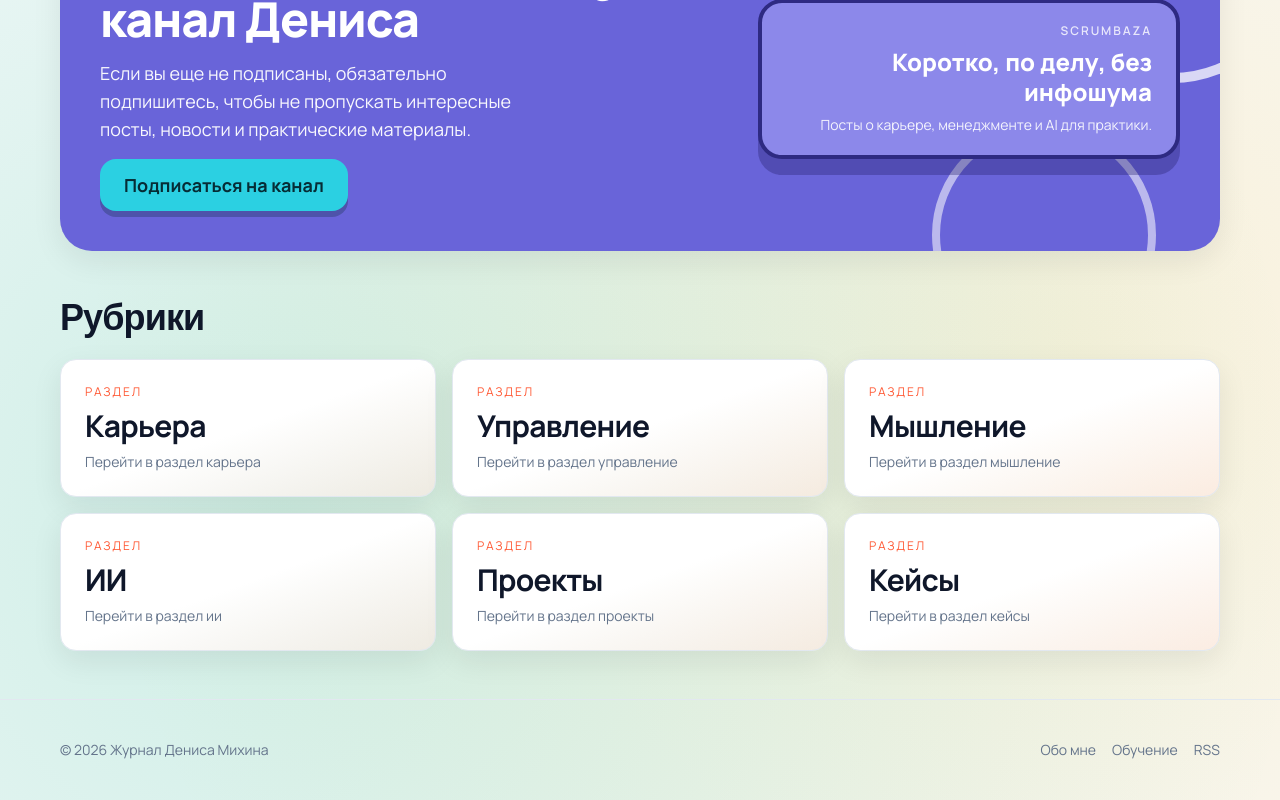
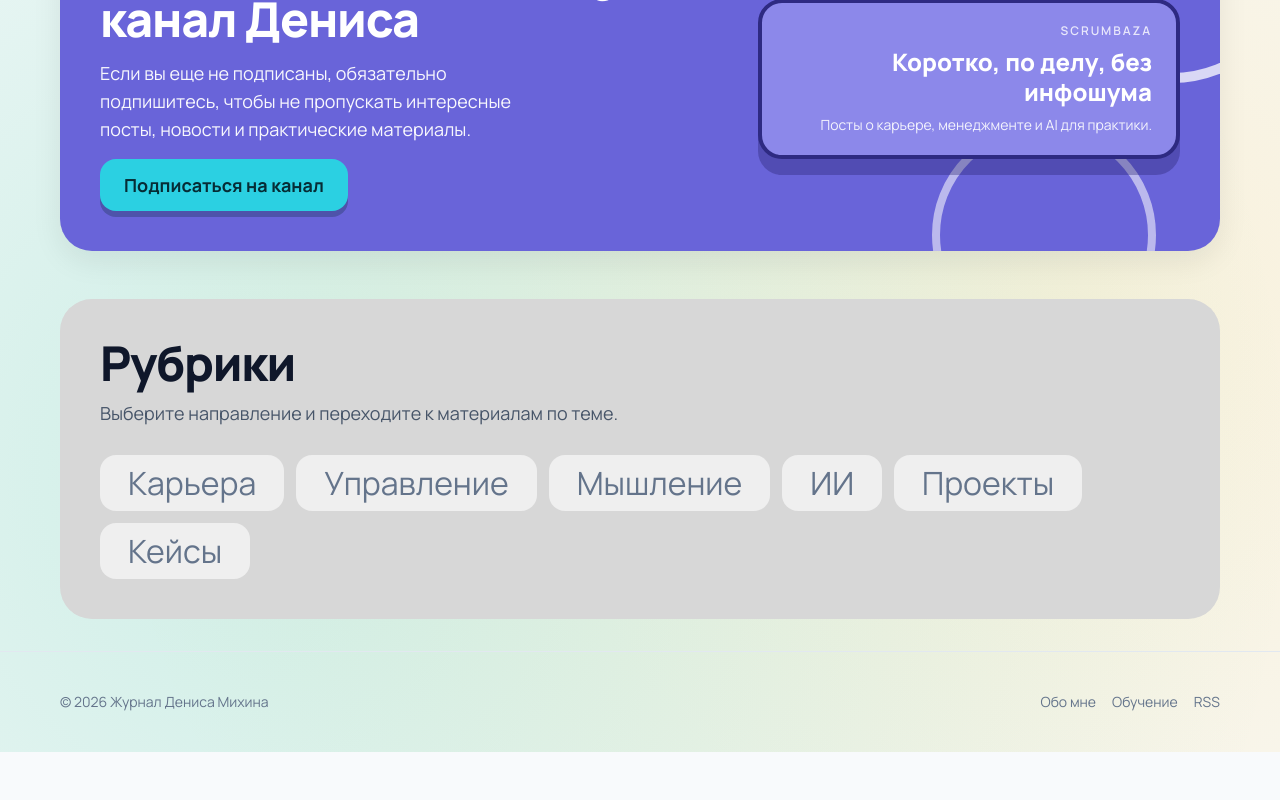
Before and after one commit to digitalmikhin-code/denis-journal, a Next.js app: page / in a window 1280 px wide. Shown: the part 2755-3555 px from the top of the page. After the commit the page ends 3507 px from the top, so only its background shows below. Built offline with nearby package versions, Linux system fonts and the light colour scheme; no server answers.

Commit message:
Restyle categories as gray chips panel

```diff
--- a/app/page.tsx
+++ b/app/page.tsx
@@ -137,20 +137,17 @@ export default function HomePage(): JSX.Element {
         </div>
       </section>
 
-      <section className="space-y-5 pb-4">
-        <h2 className="serif-display text-4xl font-semibold tracking-tight">Рубрики</h2>
-        <div className="grid gap-4 md:grid-cols-2 xl:grid-cols-3">
+      <section className="rounded-[2rem] bg-[#d7d7d7] p-8 pb-10 md:p-10">
+        <h2 className="text-5xl font-extrabold tracking-tight text-slate-900">Рубрики</h2>
+        <p className="mt-3 text-lg text-slate-600">Выберите направление и переходите к материалам по теме.</p>
+        <div className="mt-7 flex flex-wrap gap-3">
           {Object.entries(CATEGORY_LABELS).map(([slug, label]) => (
             <Link
               key={slug}
               href={`/category/${slug}`}
-              className="mag-hover group rounded-2xl border border-slate-200 bg-gradient-to-br from-white via-white to-brand-soft/60 p-6 shadow-soft dark:border-slate-800 dark:bg-slate-900"
+              className="rounded-2xl bg-[#efefef] px-7 py-3 text-[2rem] leading-none text-slate-500 transition hover:bg-white hover:text-slate-800"
             >
-              <p className="mb-2 text-xs uppercase tracking-[0.16em] text-brand">Раздел</p>
-              <h3 className="text-3xl font-bold tracking-tight">{label}</h3>
-              <p className="mt-2 text-sm text-slate-500 transition group-hover:text-slate-700 dark:group-hover:text-slate-200">
-                Перейти в раздел {label.toLowerCase()}
-              </p>
+              {label}
             </Link>
           ))}
         </div>
```
